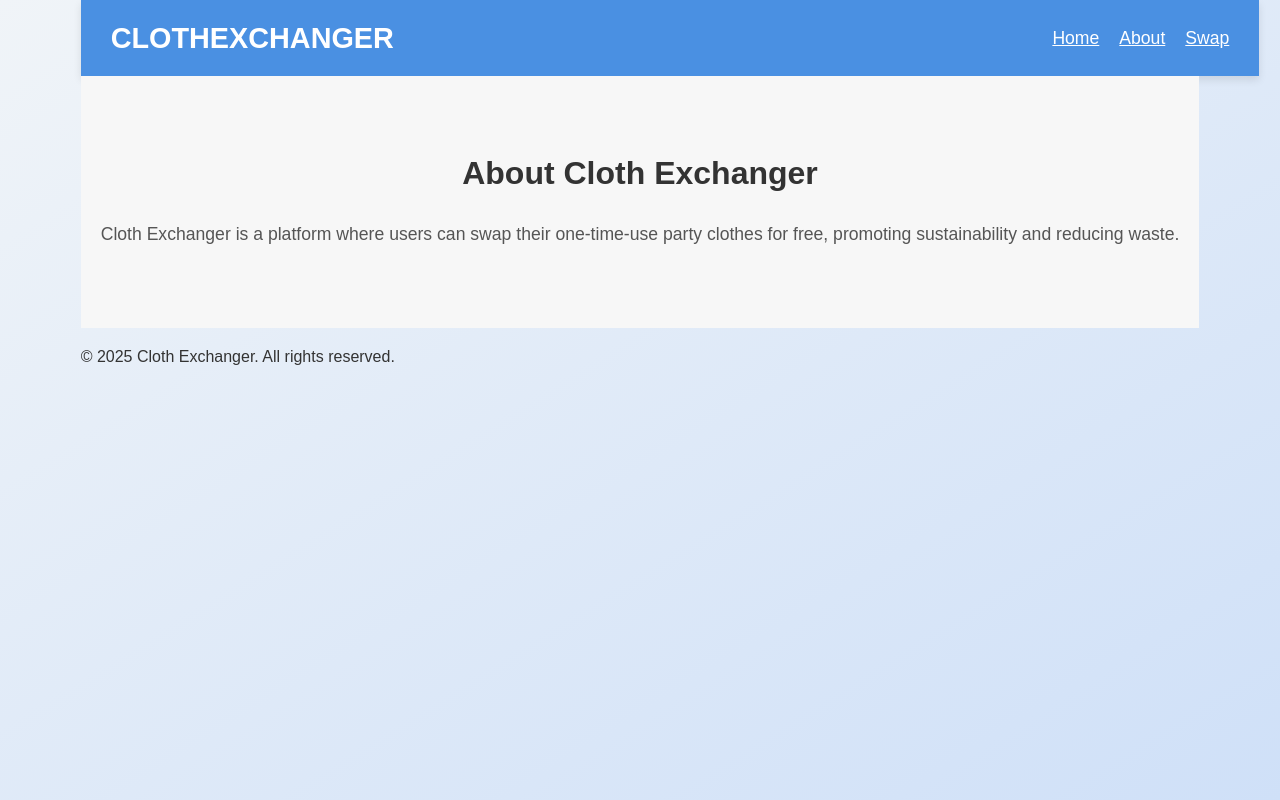
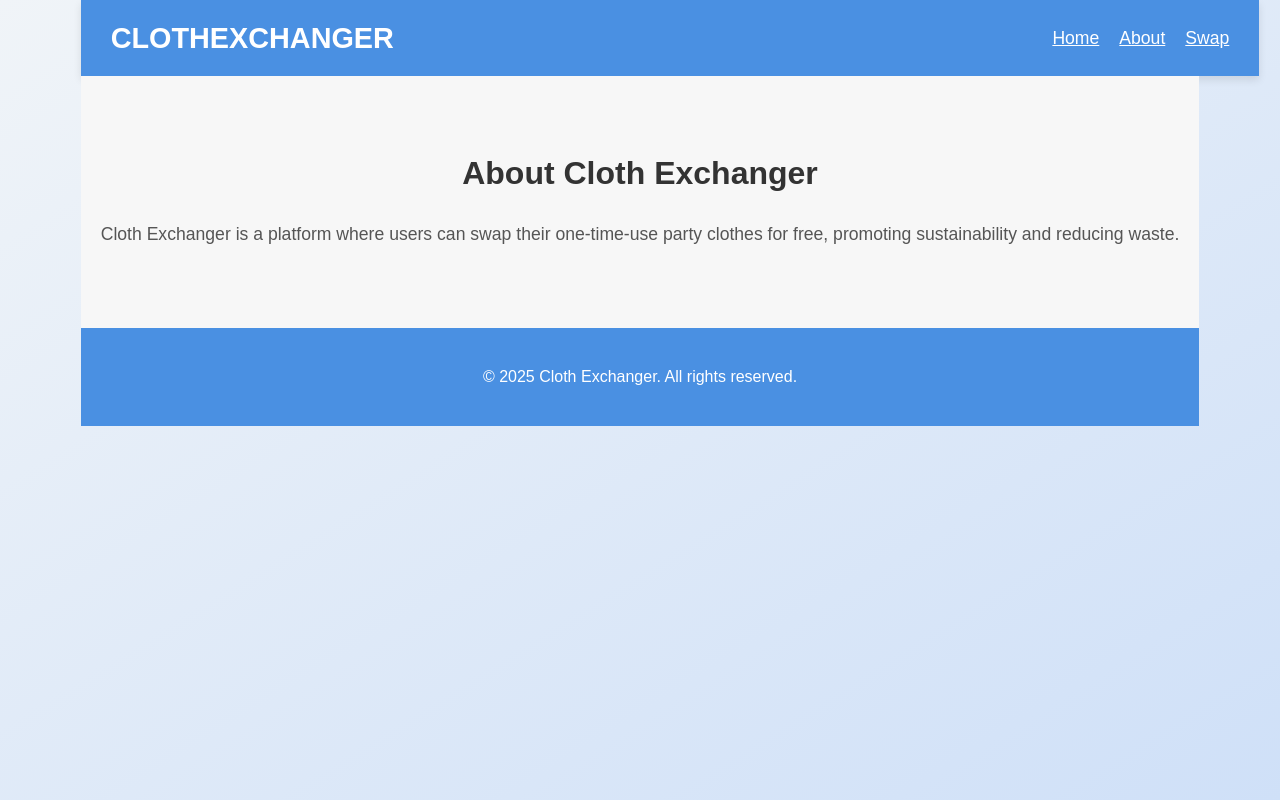
Before and after one commit to pranaymakkena/clothexchanger, a React (Create React App) app: page /about in a window 1280 px wide. Built offline with nearby package versions, Linux system fonts and the light colour scheme.

Commit message:
Update Footer.js

```diff
--- a/src/components/Footer.js
+++ b/src/components/Footer.js
@@ -2,7 +2,7 @@ import React from 'react';
 
 const Footer = () => {
   return (
-    <footer>
+    <footer className="footer">
       <p>© 2025 Cloth Exchanger. All rights reserved.</p>
     </footer>
   );
```
